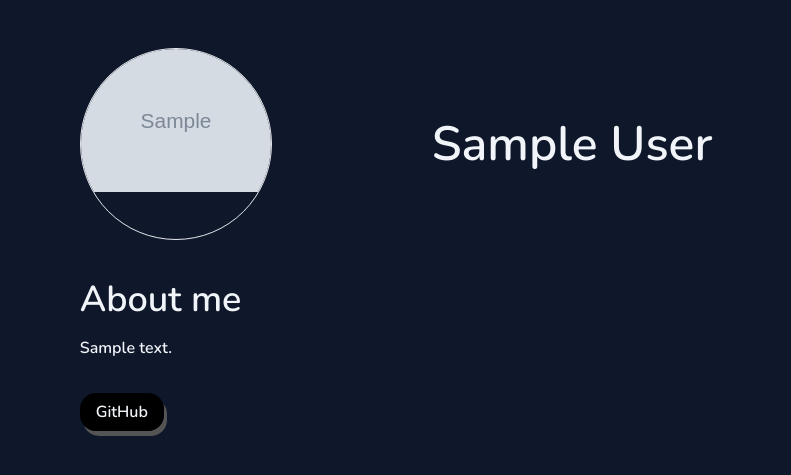
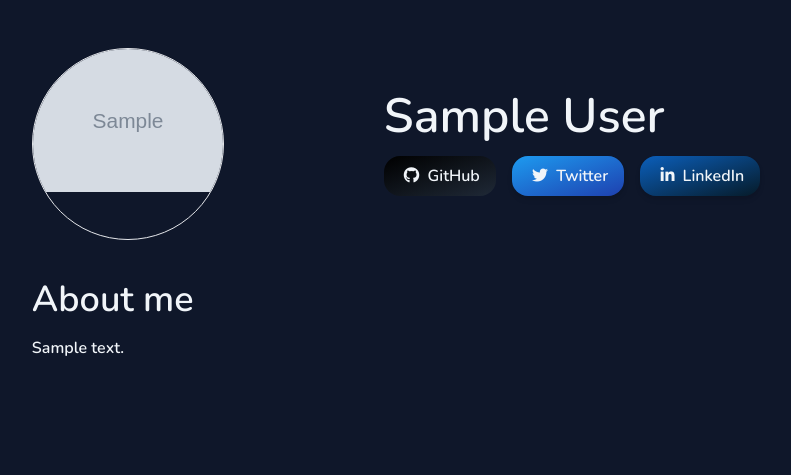
Before and after one commit to MaharshiPedu/foliomine, a Django app: page /1 in a window 1280 px wide. Shown: the part 72-547 px from the top of the page, without its empty margins (164-955 px from the left). Run offline with Django 4.2, Linux system fonts and the light colour scheme; tables that the repository leaves empty hold one stand-in row (values such as "Sample post"); grey boxes marked "Sample" are stand-in pictures; parts of the project's set-up code (start-up, migrations or seed data) failed here and were passed over; some libraries are stand-ins or nearby versions.

Commit message:
Buttons are done

```diff
--- a/mysite/foliomine/templates/foliomine/base.html
+++ b/mysite/foliomine/templates/foliomine/base.html
@@ -9,6 +9,8 @@
     <link rel="preconnect" href="https://fonts.gstatic.com" crossorigin>
     <link href="https://fonts.googleapis.com/css2?family=DM+Sans:wght@400;700&family=JetBrains+Mono:wght@700&family=Nunito:wght@600;700&display=swap" rel="stylesheet">
 
+    <!-- Font Awesome -->
+    <script src="https://kit.fontawesome.com/30aca3f027.js" crossorigin="anonymous"></script>
     <!-- <script src="https://cdn.tailwindcss.com"></script> -->
 
     {% tailwind_css %}
--- a/mysite/foliomine/templates/foliomine/display_profile.html
+++ b/mysite/foliomine/templates/foliomine/display_profile.html
@@ -7,8 +7,39 @@
                 <div class="border rounded-full w-48 h-48 object-center overflow-hidden">
                     <img src="{{profile.profile_photo.url}}" alt="Profile Photo" title="Profile Photo">
                 </div>
-                <div class="text-slate-100 text-5xl mx-40">
-                    <p>{{profile.first_name}} {{profile.last_name}}</p>
+                <div class="flex flex-col">
+                    <div class="text-slate-100 text-5xl mx-40">
+                        <p>{{profile.first_name}} {{profile.last_name}}</p>
+                    </div>
+                    <div class="mt-4 mx-40">
+
+                        <button class=" relative bg-gradient-to-br from-black to-gray-800  px-4 py-2 text-slate-100 rounded-2xl transition duration-400 ease-out hover:from-gray-800 hover:to-black hover:ring-2 hover:ring-gray-500">
+
+                            <a href="{{profile.github_link}}" class="">
+                                <span class="fa-brands fa-md fa-github mx-1"></span>
+                                <span>GitHub</span>
+                            </a>
+
+                        </button>
+
+                        <button class="ml-3 relative bg-gradient-to-br from-[#1d9bf0] to-blue-800  px-4 py-2 text-slate-100 rounded-2xl transition duration-400 ease-out hover:from-blue-800 hover:to-[#1d9bf0] hover:ring-2 hover:ring-gray-500 shadow-md">
+
+                            <a href="{{profile.twitter_link}}" class="">
+                                <span class="fa-brands fa-md fa-twitter mx-1"></span>
+                                <span>Twitter</span>
+                            </a>
+
+                        </button>
+
+                        <button class="ml-3 relative bg-gradient-to-br from-[#0b5fbb] to-login_blue  px-4 py-2 text-slate-100 rounded-2xl transition duration-400 ease-out hover:from-login_blue hover:to-[#0b5fbb] hover:ring-2 hover:ring-gray-500 shadow-md">
+
+                            <a href="{{profile.linkedin_link}}" class="">
+                                <span class="fa-brands fa-md fa-linkedin-in mx-1"></span>
+                                <span>LinkedIn</span>
+                            </a>
+
+                        </button>
+                    </div>
                 </div>
             </div>
             <div>
@@ -19,9 +50,7 @@
                     <p>{{profile.about}}</p>
                 </div>
             </div>
-            <div class="mt-10">
-                <a href="{{profile.github_link}}" class="border-black bg-black mt-4 px-4 py-2 text-slate-100 rounded-2xl shadow-[3px_5px_0_rgb(84,84,84)]"><span href="https://cdn-icons-png.flaticon.com/512/2111/2111432.png"></span> GitHub</a>
-            </div>
+
 
         </div>
 
--- a/mysite/frontend/static/css/dist/styles.css
+++ b/mysite/frontend/static/css/dist/styles.css
@@ -747,6 +762,21 @@ select {
 .mx-40 {
   margin-left: 10rem;
   margin-right: 10rem;
+}
+
+.mx-1 {
+  margin-left: 0.25rem;
+  margin-right: 0.25rem;
+}
+
+.mx-6 {
+  margin-left: 1.5rem;
+  margin-right: 1.5rem;
+}
+
+.mx-3 {
+  margin-left: 0.75rem;
+  margin-right: 0.75rem;
 }
 
 .mb-2 {
@@ -934,9 +1021,19 @@ select {
   background-color: rgb(15 23 42 / var(--tw-bg-opacity));
 }
 
-.bg-black {
+.bg-green-300 {
   --tw-bg-opacity: 1;
-  background-color: rgb(0 0 0 / var(--tw-bg-opacity));
+  background-color: rgb(134 239 172 / var(--tw-bg-opacity));
+}
+
+.bg-green-400 {
+  --tw-bg-opacity: 1;
+  background-color: rgb(74 222 128 / var(--tw-bg-opacity));
+}
+
+.bg-white {
+  --tw-bg-opacity: 1;
+  background-color: rgb(255 255 255 / var(--tw-bg-opacity));
 }
 
 .bg-\[\#1a2434\] {
@@ -952,6 +1049,61 @@ select {
 .bg-yellow-200 {
   --tw-bg-opacity: 1;
   background-color: rgb(254 240 138 / var(--tw-bg-opacity));
+}
+
+.bg-black {
+  --tw-bg-opacity: 1;
+  background-color: rgb(0 0 0 / var(--tw-bg-opacity));
+}
+
+.bg-gradient-to-br {
+  background-image: linear-gradient(to bottom right, var(--tw-gradient-stops));
+}
+
+.bg-gradient-to-r {
+  background-image: linear-gradient(to right, var(--tw-gradient-stops));
+}
+
+.from-black {
+  --tw-gradient-from: #000;
+  --tw-gradient-to: rgb(0 0 0 / 0);
+  --tw-gradient-stops: var(--tw-gradient-from), var(--tw-gradient-to);
+}
+
+.from-\[\#1d9bf0\] {
+  --tw-gradient-from: #1d9bf0;
+  --tw-gradient-to: rgb(29 155 240 / 0);
+  --tw-gradient-stops: var(--tw-gradient-from), var(--tw-gradient-to);
+}
+
+.from-\[\#0b5fbb\] {
+  --tw-gradient-from: #0b5fbb;
+  --tw-gradient-to: rgb(11 95 187 / 0);
+  --tw-gradient-stops: var(--tw-gradient-from), var(--tw-gradient-to);
+}
+
+.to-slate-300 {
+  --tw-gradient-to: #cbd5e1;
+}
+
+.to-gray-300 {
+  --tw-gradient-to: #d1d5db;
+}
+
+.to-gray-800 {
+  --tw-gradient-to: #1f2937;
+}
+
+.to-blue-800 {
+  --tw-gradient-to: #1e40af;
+}
+
+.to-gray-700 {
+  --tw-gradient-to: #374151;
+}
+
+.to-login_blue {
+  --tw-gradient-to: #061b29;
 }
 
 .object-center {
@@ -1088,38 +1249,70 @@ select {
   color: rgb(255 222 89 / var(--tw-text-opacity));
 }
 
-.text-black {
-  --tw-text-opacity: 1;
-  color: rgb(0 0 0 / var(--tw-text-opacity));
-}
-
-.shadow-\[3px_5px_0_rgb\(84\2c 84\2c 84\)\] {
-  --tw-shadow: 3px 5px 0 rgb(84,84,84);
-  --tw-shadow-colored: 3px 5px 0 var(--tw-shadow-color);
-  box-shadow: var(--tw-ring-offset-shadow, 0 0 #0000), var(--tw-ring-shadow, 0 0 #0000), var(--tw-shadow);
-}
-
 .shadow-\[9px_9px_0_rgb\(22\2c 22\2c 22\)\] {
   --tw-shadow: 9px 9px 0 rgb(22,22,22);
   --tw-shadow-colored: 9px 9px 0 var(--tw-shadow-color);
   box-shadow: var(--tw-ring-offset-shadow, 0 0 #0000), var(--tw-ring-shadow, 0 0 #0000), var(--tw-shadow);
 }
 
-.shadow-\[3px_5px_0_rgb\(84\2c 255\2c 84\)\] {
-  --tw-shadow: 3px 5px 0 rgb(84,255,84);
-  --tw-shadow-colored: 3px 5px 0 var(--tw-shadow-color);
+.shadow {
+  --tw-shadow: 0 1px 3px 0 rgb(0 0 0 / 0.1), 0 1px 2px -1px rgb(0 0 0 / 0.1);
+  --tw-shadow-colored: 0 1px 3px 0 var(--tw-shadow-color), 0 1px 2px -1px var(--tw-shadow-color);
   box-shadow: var(--tw-ring-offset-shadow, 0 0 #0000), var(--tw-ring-shadow, 0 0 #0000), var(--tw-shadow);
 }
 
-.shadow-\[3px_5px_0_rgb\(0\2c 255\2c 0\)\] {
-  --tw-shadow: 3px 5px 0 rgb(0,255,0);
-  --tw-shadow-colored: 3px 5px 0 var(--tw-shadow-color);
+.shadow-lg {
+  --tw-shadow: 0 10px 15px -3px rgb(0 0 0 / 0.1), 0 4px 6px -4px rgb(0 0 0 / 0.1);
+  --tw-shadow-colored: 0 10px 15px -3px var(--tw-shadow-color), 0 4px 6px -4px var(--tw-shadow-color);
   box-shadow: var(--tw-ring-offset-shadow, 0 0 #0000), var(--tw-ring-shadow, 0 0 #0000), var(--tw-shadow);
+}
+
+.shadow-md {
+  --tw-shadow: 0 4px 6px -1px rgb(0 0 0 / 0.1), 0 2px 4px -2px rgb(0 0 0 / 0.1);
+  --tw-shadow-colored: 0 4px 6px -1px var(--tw-shadow-color), 0 2px 4px -2px var(--tw-shadow-color);
+  box-shadow: var(--tw-ring-offset-shadow, 0 0 #0000), var(--tw-ring-shadow, 0 0 #0000), var(--tw-shadow);
+}
+
+.ring-2 {
+  --tw-ring-offset-shadow: var(--tw-ring-inset) 0 0 0 var(--tw-ring-offset-width) var(--tw-ring-offset-color);
+  --tw-ring-shadow: var(--tw-ring-inset) 0 0 0 calc(2px + var(--tw-ring-offset-width)) var(--tw-ring-color);
+  box-shadow: var(--tw-ring-offset-shadow), var(--tw-ring-shadow), var(--tw-shadow, 0 0 #0000);
+}
+
+.ring-gray-700 {
+  --tw-ring-opacity: 1;
+  --tw-ring-color: rgb(55 65 81 / var(--tw-ring-opacity));
+}
+
+.ring-green-700 {
+  --tw-ring-opacity: 1;
+  --tw-ring-color: rgb(21 128 61 / var(--tw-ring-opacity));
+}
+
+.ring-gray-500 {
+  --tw-ring-opacity: 1;
+  --tw-ring-color: rgb(107 114 128 / var(--tw-ring-opacity));
 }
 
 .drop-shadow-2xl {
   --tw-drop-shadow: drop-shadow(0 25px 25px rgb(0 0 0 / 0.15));
   filter: var(--tw-blur) var(--tw-brightness) var(--tw-contrast) var(--tw-grayscale) var(--tw-hue-rotate) var(--tw-invert) var(--tw-saturate) var(--tw-sepia) var(--tw-drop-shadow);
+}
+
+.transition {
+  transition-property: color, background-color, border-color, text-decoration-color, fill, stroke, opacity, box-shadow, transform, filter, -webkit-backdrop-filter;
+  transition-property: color, background-color, border-color, text-decoration-color, fill, stroke, opacity, box-shadow, transform, filter, backdrop-filter;
+  transition-property: color, background-color, border-color, text-decoration-color, fill, stroke, opacity, box-shadow, transform, filter, backdrop-filter, -webkit-backdrop-filter;
+  transition-timing-function: cubic-bezier(0.4, 0, 0.2, 1);
+  transition-duration: 150ms;
+}
+
+.duration-200 {
+  transition-duration: 200ms;
+}
+
+.ease-out {
+  transition-timing-function: cubic-bezier(0, 0, 0.2, 1);
 }
 
 .member-form-input {
```
Also changed, not shown: other parts of mysite/frontend/static/css/dist/styles.css (+185 -0 lines).
